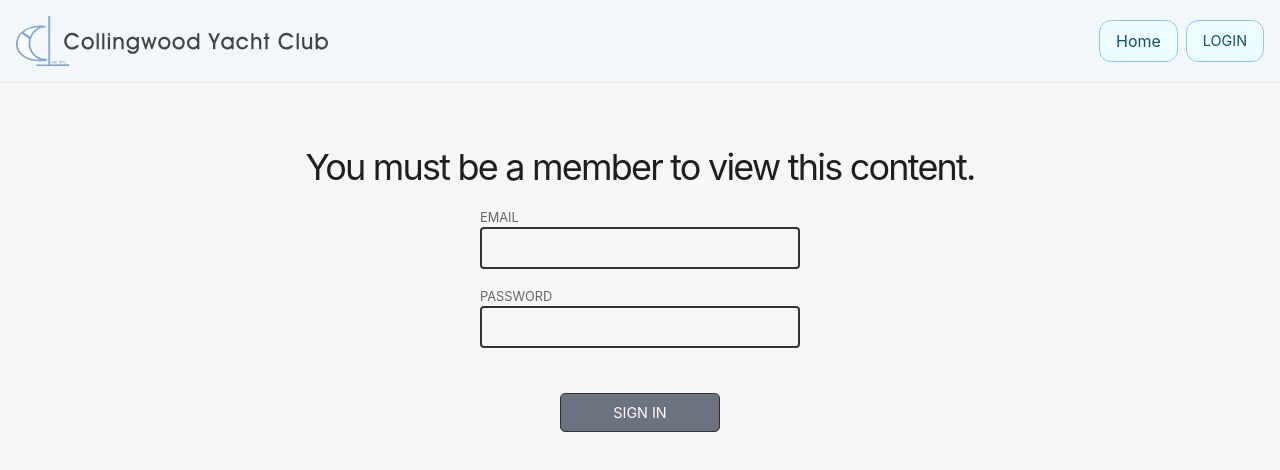
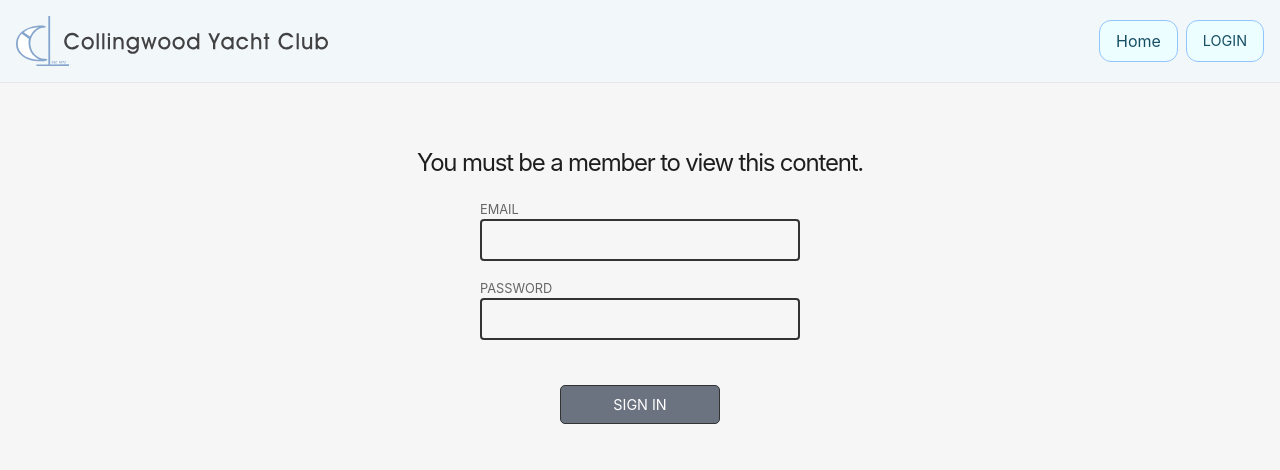
Before and after one commit to Pryority/cyc, a Next.js app: page /profile in a window 1280 px wide. Shown: the top 470 px of the page. Built offline with nearby package versions, Linux system fonts and the light colour scheme; no server answers.

Commit message:
update: styles of LoginPage component

```diff
--- a/src/app/login/page.tsx
+++ b/src/app/login/page.tsx
@@ -30,10 +30,10 @@ const LoginPage = ({ csrfToken }: { csrfToken: string }) => {
   const passwordValid = password.length >= 8;
 
   return (
-    <section className="flex flex-col items-center min-h-screen">
+    <section className="flex flex-col w-full items-center min-h-screen">
       <form
         onSubmit={handleSubmit}
-        className="flex flex-col items-center gap-2 w-1/4"
+        className="flex flex-col items-center gap-2 w-4/5 sm:w-2/3 md:w-1/2 lg:w-1/4"
       >
         <input
           type="hidden"
--- a/src/components/RequireAuth.tsx
+++ b/src/components/RequireAuth.tsx
@@ -8,7 +8,7 @@ const RequireAuth = (props: Props) => {
     <section className="flex flex-col w-full items-center min-h-screen">
       <div className="flex flex-col justify-center w-full gap-4">
         <div className="flex w-full justify-center">
-          <h2 className="text-4xl tracking-tighter">
+          <h2 className="text-lg sm:text-xl md:text-2xl w-2/3 sm:w-full text-center leading-4 tracking-tighter">
             You must be a member to view this content.
           </h2>
         </div>
```
